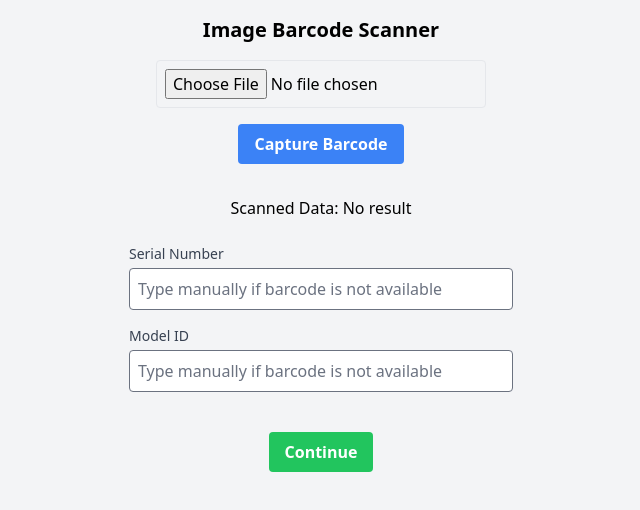
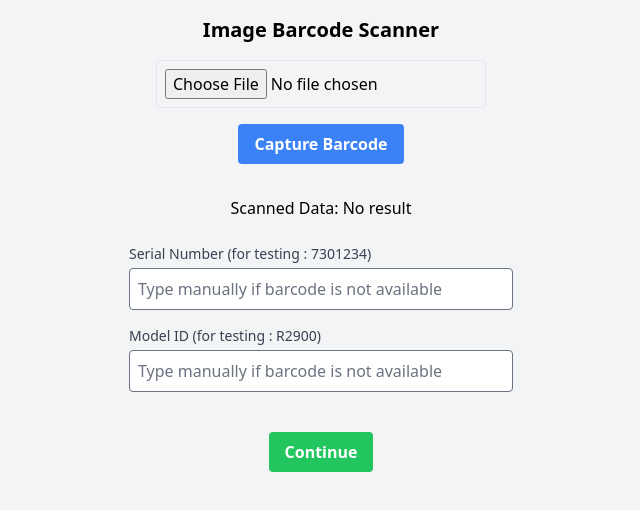
Before and after one commit to medhansh17/caterpillar, a React (Vite) app: page /inspection in a window 1280 px wide. Shown: the top 510 px of the page, without its empty margins (319-959 px from the left). Built offline with nearby package versions, Linux system fonts and the light colour scheme; sample sign-in values are in the browser's storage; what @react-pdf/renderer would draw is missing.

Commit message:
feat: add barcode component test data

```diff
--- a/src/components/barcode.jsx
+++ b/src/components/barcode.jsx
@@ -87,7 +87,7 @@ const ImageBarcodeScanner = () => {
 
       <div className="mt-6 w-full max-w-sm">
         <label className="block text-sm font-medium text-gray-700">
-          Serial Number
+          Serial Number (for testing : 7301234)
         </label>
         <input
           type="text"
@@ -97,7 +97,7 @@ const ImageBarcodeScanner = () => {
           placeholder="Type manually if barcode is not available"
         />
         <label className="block text-sm font-medium text-gray-700">
-          Model ID
+          Model ID (for testing : R2900)
         </label>
         <input
           type="text"
```
